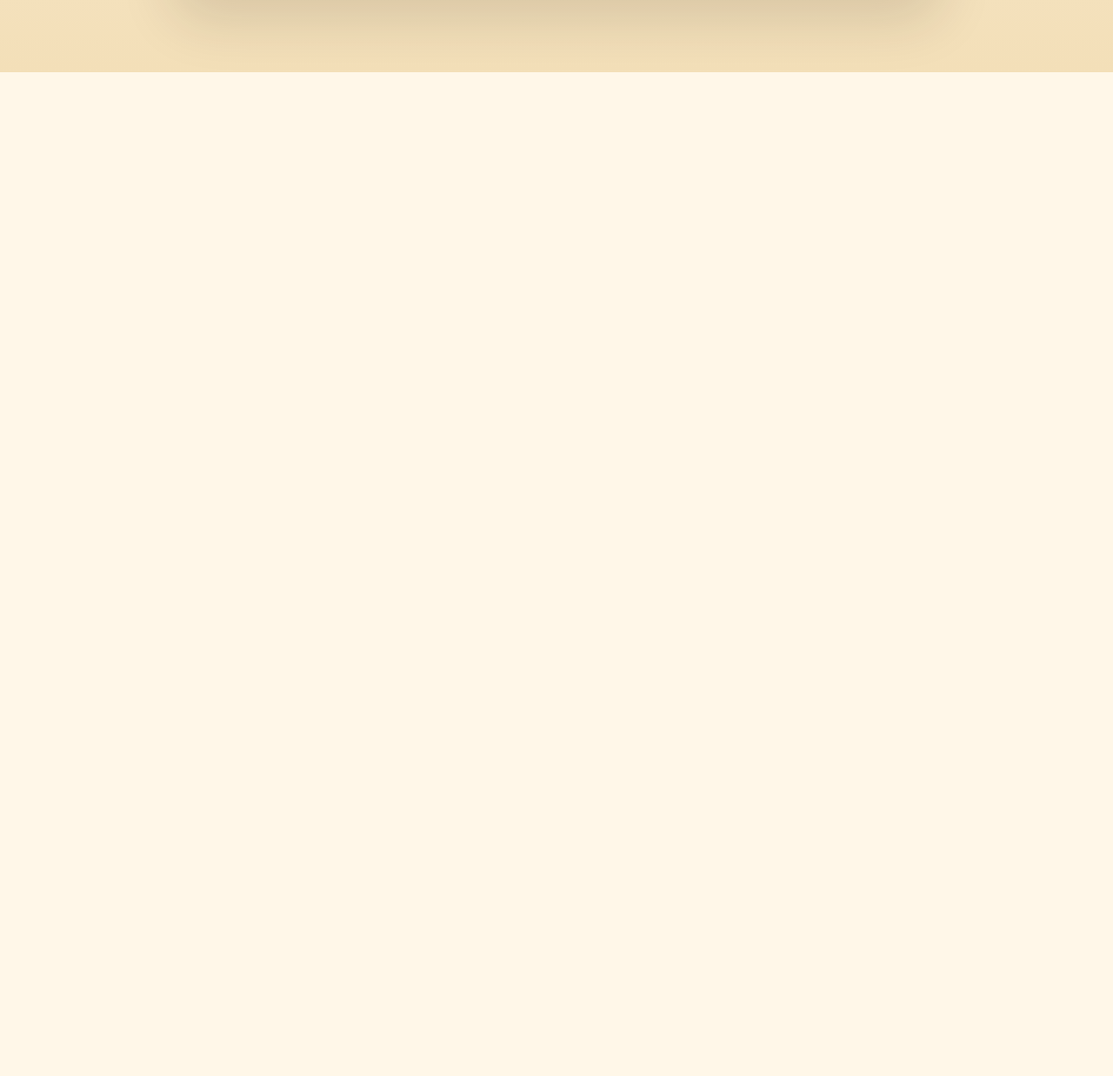
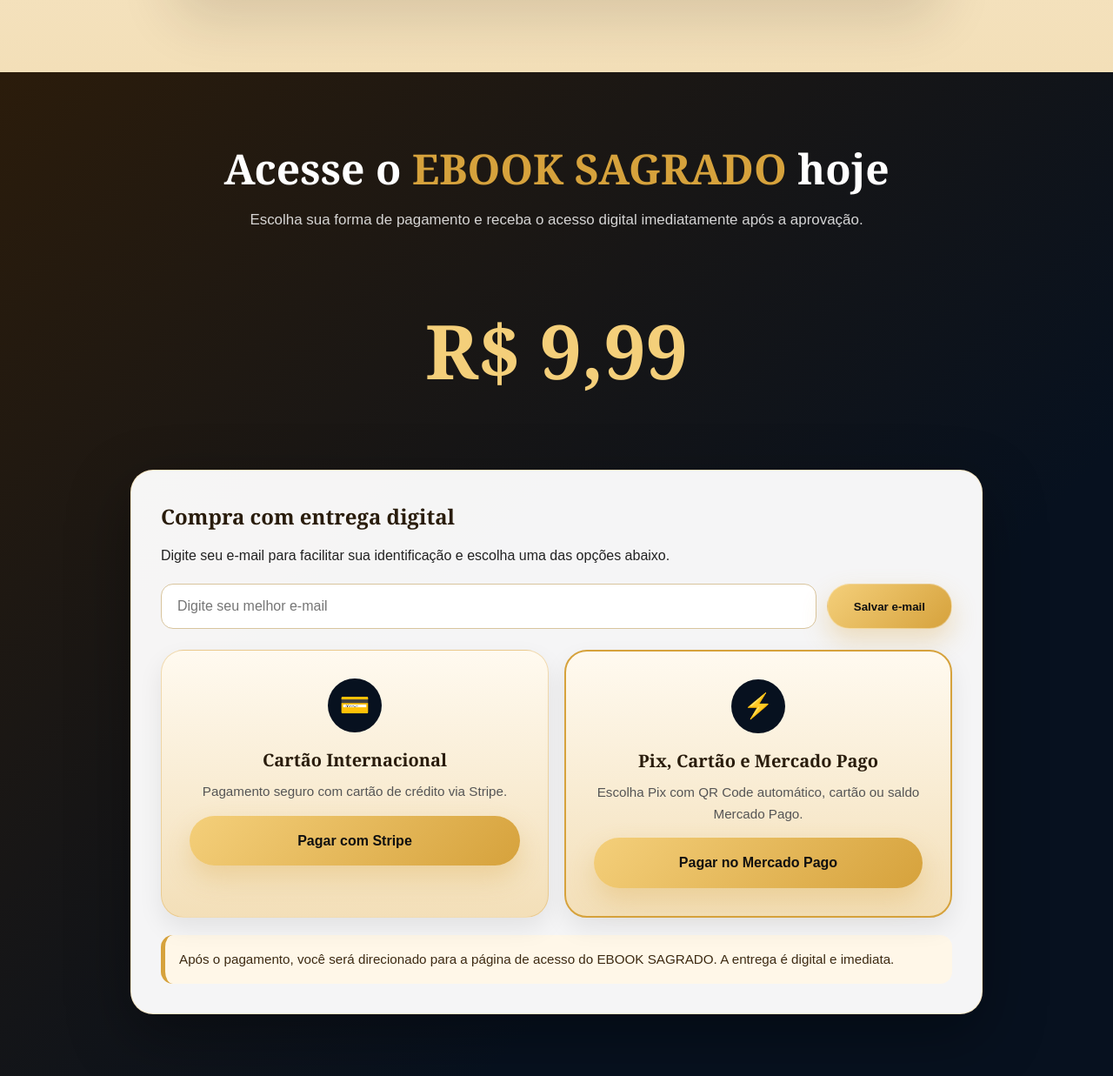
Before and after one commit to teecki/ebooksagrado, a website: page public/index.html in a window 1280 px wide. Shown: the part 6866-8103 px from the top of the page at 87% size. Before the commit the page ends 6949 px from the top, so only its background shows below. Drawn offline with Linux system fonts and the light colour scheme.

Commit message:
Add files via upload

```diff
--- a/public/index.html
+++ b/public/index.html
@@ -639,16 +639,65 @@
 </section>
 
 
+
+
+
+<section class="offer" id="comprar">
+  <div class="container">
+    <h2 class="section-title">Acesse o <span>EBOOK SAGRADO</span> hoje</h2>
+    <p class="section-subtitle" style="color:rgba(255,255,255,.82)">
+      Escolha sua forma de pagamento e receba o acesso digital imediatamente após a aprovação.
+    </p>
+
+    <div class="price">R$ 9,99</div>
+
+    <div class="payment-box">
+      <h3>Compra com entrega digital</h3>
+      <p>Digite seu e-mail para facilitar sua identificação e escolha uma das opções abaixo.</p>
+
+      <div class="checkout-form">
+        <input id="buyerEmail" type="email" placeholder="Digite seu melhor e-mail">
+        <button class="btn" type="button" onclick="saveEmail()">Salvar e-mail</button>
+      </div>
+
+      <div class="payment-options">
+        <div class="pay-card">
+          <div class="pay-icon">💳</div>
+          <h4>Cartão Internacional</h4>
+          <p>Pagamento seguro com cartão de crédito via Stripe.</p>
+          <a class="pay-link btn" href="https://buy.stripe.com/3cIbJ19i77eW9rD1OC1oI00" onclick="saveEmail()" target="_blank" rel="noopener">
+            Pagar com Stripe
+          </a>
+        </div>
+
+        <div class="pay-card destaque">
+          <div class="pay-icon">⚡</div>
+          <h4>Pix, Cartão e Mercado Pago</h4>
+          <p>Escolha Pix com QR Code automático, cartão ou saldo Mercado Pago.</p>
+          <a class="pay-link btn" href="https://mpago.la/1TnGaYZ" onclick="saveEmail()" target="_blank" rel="noopener">
+            Pagar no Mercado Pago
+          </a>
+        </div>
+      </div>
+
+      <div class="payment-note">
+        Após o pagamento, você será direcionado para a página de acesso do EBOOK SAGRADO.
+        A entrega é digital e imediata.
+      </div>
+    </div>
+  </div>
+</section>
+
+
 <script>
 const STRIPE_LINK = "https://buy.stripe.com/3cIbJ19i77eW9rD1OC1oI00";
 const MERCADO_PAGO_LINK = "https://mpago.la/1TnGaYZ";
 function saveEmail(){
   const input = document.getElementById('buyerEmail');
-  if(input && input.value.trim()) localStorage.setItem('buyerEmail', input.value.trim());
+  if(input && input.value.trim()) {
+    localStorage.setItem('buyerEmail', input.value.trim());
+  }
 }
-function goStripe(){ saveEmail(); window.location.href = STRIPE_LINK; }
-function goMercadoPago(){ saveEmail(); window.location.href = MERCADO_PAGO_LINK; }
-function checkout(provider){ saveEmail(); window.location.href = provider === 'stripe' ? STRIPE_LINK : MERCADO_PAGO_LINK; }
 </script>
 
 </body>
```
